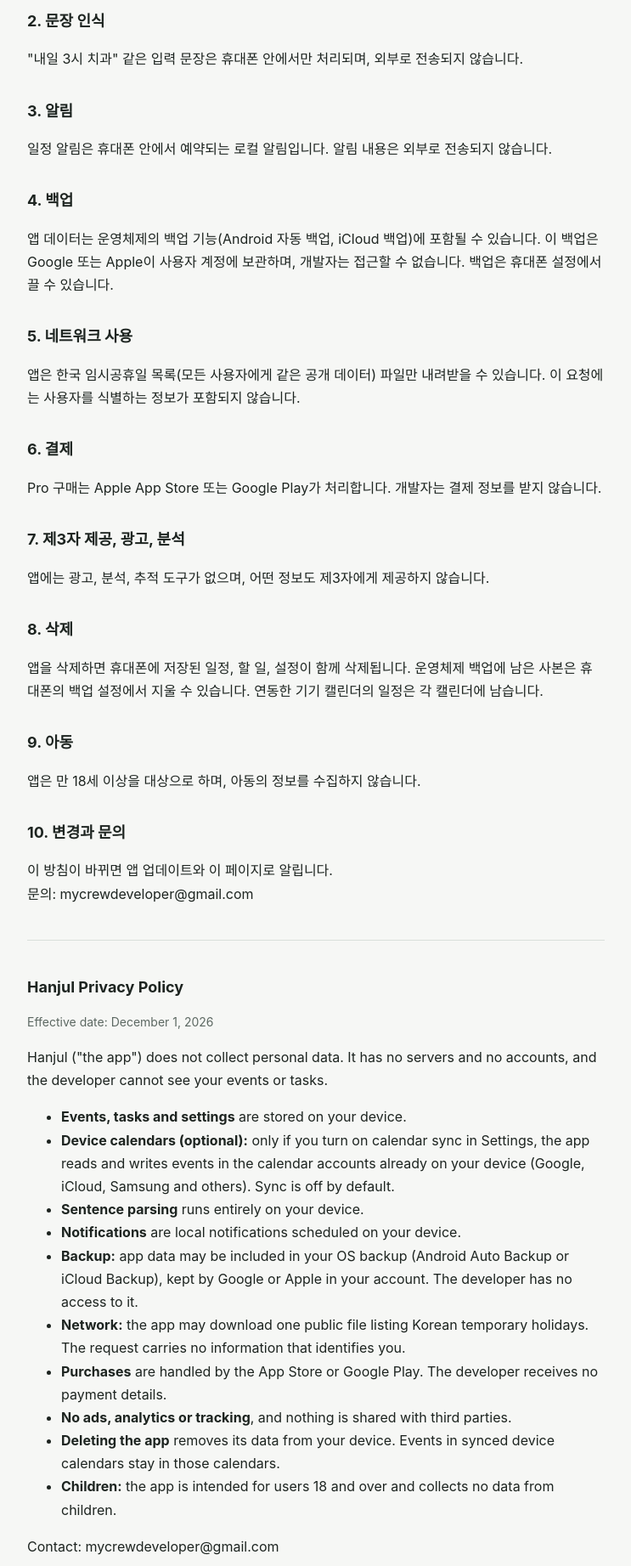
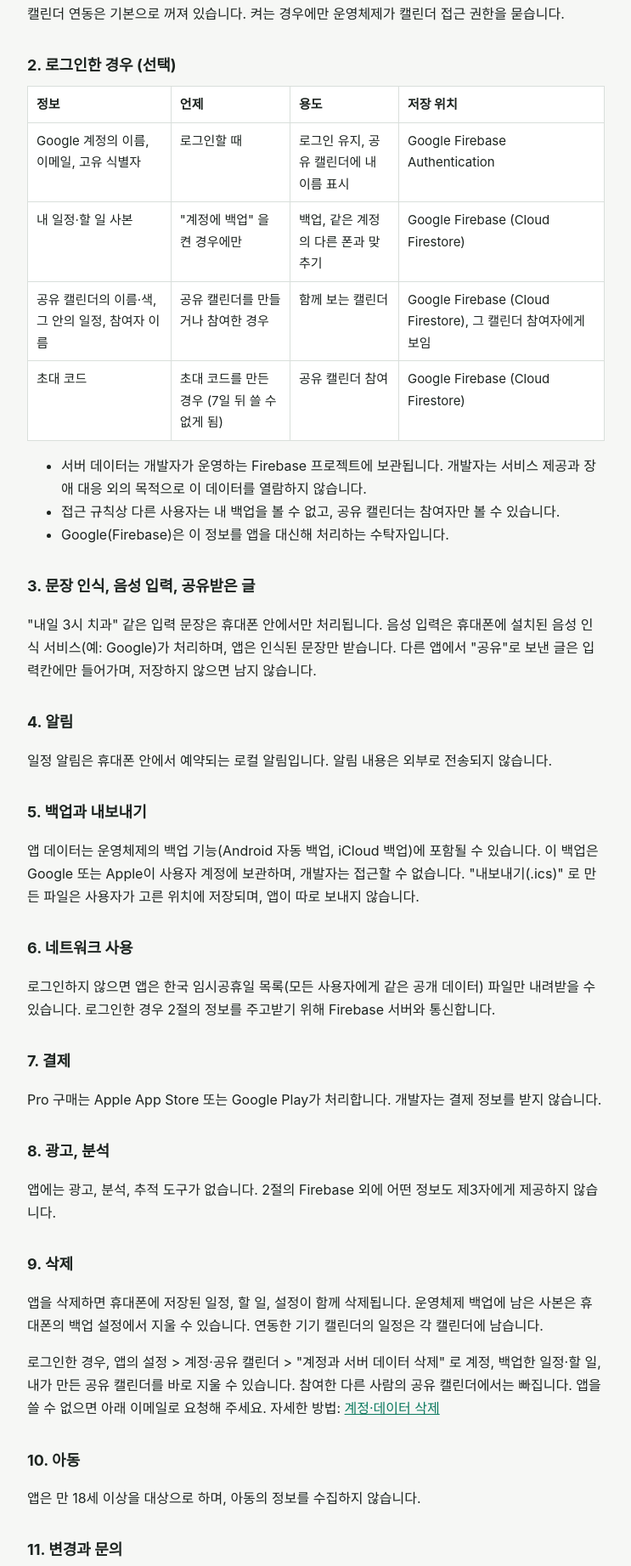
Before and after one commit to herokt/hanjul-calendar-site, a plain HTML site: page privacy.html in a window 1280 px wide. Shown: the part 630-2473 px from the top of the page at 85% size, without its empty margins (268-1011 px from the left). Drawn offline with Linux system fonts and the light colour scheme.

Commit message:
개인정보 처리방침: 선택 로그인(공유 캘린더·계정 백업, Firebase) 반영, 계정·데이터 삭제 안내 페이지 추가

```diff
--- a/privacy.html
+++ b/privacy.html
@@ -1,37 +1,51 @@
 <!doctype html><html lang="ko"><head><meta charset="utf-8"><meta name="viewport" content="width=device-width,initial-scale=1"><title>한줄 캘린더 개인정보 처리방침</title><link rel="stylesheet" href="style.css"></head><body><main>
 <header><div class="mark">한</div><div><h1>개인정보 처리방침</h1><div class="muted">한줄 캘린더 · 시행일 2026년 12월 1일</div></div></header>
-<nav><a href="./">고객 지원</a><a href="privacy.html">개인정보 처리방침</a><a href="#en">English</a></nav>
-<p>한줄 캘린더(이하 "앱")는 사용자의 개인정보를 수집하지 않습니다. 앱에는 서버와 회원가입이 없으며, 개발자는 사용자의 일정이나 할 일을 볼 수 없습니다.</p>
+<nav><a href="./">고객 지원</a><a href="privacy.html">개인정보 처리방침</a><a href="delete-account.html">계정 삭제</a><a href="#en">English</a></nav>
+<p>한줄 캘린더(이하 "앱")는 회원가입 없이 쓸 수 있습니다. 로그인하지 않으면 개발자는 어떤 개인정보도 받지 않으며, 일정과 할 일은 휴대폰 안에만 저장됩니다. 로그인은 선택이며, <strong>공유 캘린더</strong>나 <strong>계정 백업</strong>을 쓰려고 Google 계정으로 로그인한 경우에만 아래 2절의 정보를 서버에 저장합니다.</p>
 <h2>1. 앱이 다루는 정보와 저장 위치</h2>
 <div class="tbl"><table><tr><th>정보</th><th>용도</th><th>저장 위치</th></tr>
 <tr><td>일정, 할 일</td><td>앱의 기본 기능</td><td>휴대폰 안 (앱 저장 공간)</td></tr>
-<tr><td>앱 설정</td><td>기본 알림 시각, 화면 설정 등</td><td>휴대폰 안</td></tr>
+<tr><td>앱 설정, 최근 입력 문장</td><td>기본 알림 시각, 화면 설정, 입력 제안</td><td>휴대폰 안</td></tr>
 <tr><td>기기 캘린더 일정 (선택)</td><td>설정에서 캘린더 연동을 켠 경우에만, 일정을 함께 보여 주고 저장하기 위해</td><td>사용자의 기존 캘린더 계정 (구글, iCloud, 삼성 등)</td></tr>
 <tr><td>미리 알림 (iOS, 선택)</td><td>연동을 켠 경우 할 일을 함께 보여 주기 위해</td><td>사용자의 iCloud</td></tr></table></div>
 <p>캘린더 연동은 기본으로 꺼져 있습니다. 켜는 경우에만 운영체제가 캘린더 접근 권한을 묻습니다.</p>
-<h2>2. 문장 인식</h2><p>"내일 3시 치과" 같은 입력 문장은 휴대폰 안에서만 처리되며, 외부로 전송되지 않습니다.</p>
-<h2>3. 알림</h2><p>일정 알림은 휴대폰 안에서 예약되는 로컬 알림입니다. 알림 내용은 외부로 전송되지 않습니다.</p>
-<h2>4. 백업</h2><p>앱 데이터는 운영체제의 백업 기능(Android 자동 백업, iCloud 백업)에 포함될 수 있습니다. 이 백업은 Google 또는 Apple이 사용자 계정에 보관하며, 개발자는 접근할 수 없습니다. 백업은 휴대폰 설정에서 끌 수 있습니다.</p>
-<h2>5. 네트워크 사용</h2><p>앱은 한국 임시공휴일 목록(모든 사용자에게 같은 공개 데이터) 파일만 내려받을 수 있습니다. 이 요청에는 사용자를 식별하는 정보가 포함되지 않습니다.</p>
-<h2>6. 결제</h2><p>Pro 구매는 Apple App Store 또는 Google Play가 처리합니다. 개발자는 결제 정보를 받지 않습니다.</p>
-<h2>7. 제3자 제공, 광고, 분석</h2><p>앱에는 광고, 분석, 추적 도구가 없으며, 어떤 정보도 제3자에게 제공하지 않습니다.</p>
-<h2>8. 삭제</h2><p>앱을 삭제하면 휴대폰에 저장된 일정, 할 일, 설정이 함께 삭제됩니다. 운영체제 백업에 남은 사본은 휴대폰의 백업 설정에서 지울 수 있습니다. 연동한 기기 캘린더의 일정은 각 캘린더에 남습니다.</p>
-<h2>9. 아동</h2><p>앱은 만 18세 이상을 대상으로 하며, 아동의 정보를 수집하지 않습니다.</p>
-<h2>10. 변경과 문의</h2><p>이 방침이 바뀌면 앱 업데이트와 이 페이지로 알립니다.<br>문의: mycrewdeveloper@gmail.com</p>
+<h2>2. 로그인한 경우 (선택)</h2>
+<div class="tbl"><table><tr><th>정보</th><th>언제</th><th>용도</th><th>저장 위치</th></tr>
+<tr><td>Google 계정의 이름, 이메일, 고유 식별자</td><td>로그인할 때</td><td>로그인 유지, 공유 캘린더에 내 이름 표시</td><td>Google Firebase Authentication</td></tr>
+<tr><td>내 일정·할 일 사본</td><td>"계정에 백업" 을 켠 경우에만</td><td>백업, 같은 계정의 다른 폰과 맞추기</td><td>Google Firebase (Cloud Firestore)</td></tr>
+<tr><td>공유 캘린더의 이름·색, 그 안의 일정, 참여자 이름</td><td>공유 캘린더를 만들거나 참여한 경우</td><td>함께 보는 캘린더</td><td>Google Firebase (Cloud Firestore), 그 캘린더 참여자에게 보임</td></tr>
+<tr><td>초대 코드</td><td>초대 코드를 만든 경우 (7일 뒤 쓸 수 없게 됨)</td><td>공유 캘린더 참여</td><td>Google Firebase (Cloud Firestore)</td></tr></table></div>
+<ul>
+<li>서버 데이터는 개발자가 운영하는 Firebase 프로젝트에 보관됩니다. 개발자는 서비스 제공과 장애 대응 외의 목적으로 이 데이터를 열람하지 않습니다.</li>
+<li>접근 규칙상 다른 사용자는 내 백업을 볼 수 없고, 공유 캘린더는 참여자만 볼 수 있습니다.</li>
+<li>Google(Firebase)은 이 정보를 앱을 대신해 처리하는 수탁자입니다.</li>
+</ul>
+<h2>3. 문장 인식, 음성 입력, 공유받은 글</h2>
+<p>"내일 3시 치과" 같은 입력 문장은 휴대폰 안에서만 처리됩니다. 음성 입력은 휴대폰에 설치된 음성 인식 서비스(예: Google)가 처리하며, 앱은 인식된 문장만 받습니다. 다른 앱에서 "공유"로 보낸 글은 입력칸에만 들어가며, 저장하지 않으면 남지 않습니다.</p>
+<h2>4. 알림</h2><p>일정 알림은 휴대폰 안에서 예약되는 로컬 알림입니다. 알림 내용은 외부로 전송되지 않습니다.</p>
+<h2>5. 백업과 내보내기</h2><p>앱 데이터는 운영체제의 백업 기능(Android 자동 백업, iCloud 백업)에 포함될 수 있습니다. 이 백업은 Google 또는 Apple이 사용자 계정에 보관하며, 개발자는 접근할 수 없습니다. "내보내기(.ics)" 로 만든 파일은 사용자가 고른 위치에 저장되며, 앱이 따로 보내지 않습니다.</p>
+<h2>6. 네트워크 사용</h2><p>로그인하지 않으면 앱은 한국 임시공휴일 목록(모든 사용자에게 같은 공개 데이터) 파일만 내려받을 수 있습니다. 로그인한 경우 2절의 정보를 주고받기 위해 Firebase 서버와 통신합니다.</p>
+<h2>7. 결제</h2><p>Pro 구매는 Apple App Store 또는 Google Play가 처리합니다. 개발자는 결제 정보를 받지 않습니다.</p>
+<h2>8. 광고, 분석</h2><p>앱에는 광고, 분석, 추적 도구가 없습니다. 2절의 Firebase 외에 어떤 정보도 제3자에게 제공하지 않습니다.</p>
+<h2>9. 삭제</h2><p>앱을 삭제하면 휴대폰에 저장된 일정, 할 일, 설정이 함께 삭제됩니다. 운영체제 백업에 남은 사본은 휴대폰의 백업 설정에서 지울 수 있습니다. 연동한 기기 캘린더의 일정은 각 캘린더에 남습니다.</p>
+<p>로그인한 경우, 앱의 설정 &gt; 계정·공유 캘린더 &gt; "계정과 서버 데이터 삭제" 로 계정, 백업한 일정·할 일, 내가 만든 공유 캘린더를 바로 지울 수 있습니다. 참여한 다른 사람의 공유 캘린더에서는 빠집니다. 앱을 쓸 수 없으면 아래 이메일로 요청해 주세요. 자세한 방법: <a href="delete-account.html">계정·데이터 삭제</a></p>
+<h2>10. 아동</h2><p>앱은 만 18세 이상을 대상으로 하며, 아동의 정보를 수집하지 않습니다.</p>
+<h2>11. 변경과 문의</h2><p>이 방침이 바뀌면 앱 업데이트와 이 페이지로 알립니다.<br>문의: mycrewdeveloper@gmail.com</p>
 <hr>
 <h2 id="en">Hanjul Privacy Policy</h2>
 <p class="muted">Effective date: December 1, 2026</p>
-<p>Hanjul ("the app") does not collect personal data. It has no servers and no accounts, and the developer cannot see your events or tasks.</p>
+<p>Hanjul ("the app") works without an account. If you do not sign in, the developer receives no personal data and your events and tasks stay on your device. Signing in is optional and only needed for <strong>shared calendars</strong> and <strong>account backup</strong>.</p>
 <ul>
-<li><strong>Events, tasks and settings</strong> are stored on your device.</li>
+<li><strong>Events, tasks, settings and recent input lines</strong> are stored on your device.</li>
 <li><strong>Device calendars (optional):</strong> only if you turn on calendar sync in Settings, the app reads and writes events in the calendar accounts already on your device (Google, iCloud, Samsung and others). Sync is off by default.</li>
-<li><strong>Sentence parsing</strong> runs entirely on your device.</li>
+<li><strong>If you sign in with Google (optional):</strong> your name, email and account ID (Firebase Authentication); a copy of your events and tasks only if you turn on account backup; shared calendars you create or join, their events and member names; invite codes (expire after 7 days). These are stored in the developer's Google Firebase project (Cloud Firestore). Other users cannot read your backup, and only members can read a shared calendar. The developer does not view this data except to operate the service and fix problems. Google acts as a processor.</li>
+<li><strong>Sentence parsing</strong> runs entirely on your device. <strong>Voice input</strong> uses the speech recognition service on your phone (for example Google); the app only receives the recognized text. Text shared to the app from other apps only fills the input field.</li>
 <li><strong>Notifications</strong> are local notifications scheduled on your device.</li>
-<li><strong>Backup:</strong> app data may be included in your OS backup (Android Auto Backup or iCloud Backup), kept by Google or Apple in your account. The developer has no access to it.</li>
-<li><strong>Network:</strong> the app may download one public file listing Korean temporary holidays. The request carries no information that identifies you.</li>
+<li><strong>Backup:</strong> app data may be included in your OS backup (Android Auto Backup or iCloud Backup). Files you export (.ics) are saved where you choose.</li>
+<li><strong>Network:</strong> without sign-in, the app may only download one public file listing Korean temporary holidays. When signed in, it talks to Firebase.</li>
 <li><strong>Purchases</strong> are handled by the App Store or Google Play. The developer receives no payment details.</li>
-<li><strong>No ads, analytics or tracking</strong>, and nothing is shared with third parties.</li>
-<li><strong>Deleting the app</strong> removes its data from your device. Events in synced device calendars stay in those calendars.</li>
+<li><strong>No ads, analytics or tracking.</strong> Nothing is shared with third parties other than Firebase as described above.</li>
+<li><strong>Deletion:</strong> deleting the app removes its data from your device. If you signed in, Settings &gt; Account &amp; shared calendars &gt; "Delete account and server data" removes your account, backup and the shared calendars you created. You can also ask by email.</li>
 <li><strong>Children:</strong> the app is intended for users 18 and over and collects no data from children.</li>
 </ul>
 <p>Contact: mycrewdeveloper@gmail.com</p>
```
Also changed, not shown: delete-account.html (added, +31 -0 lines), index.html (+1 -1 lines).
